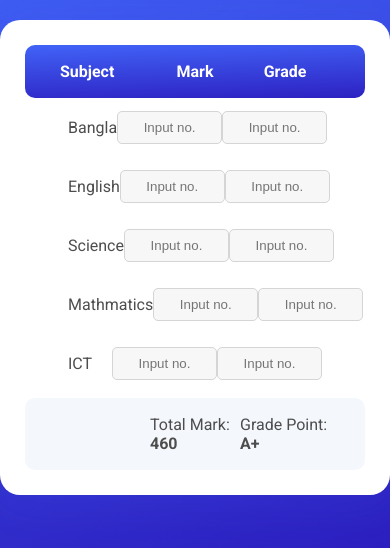
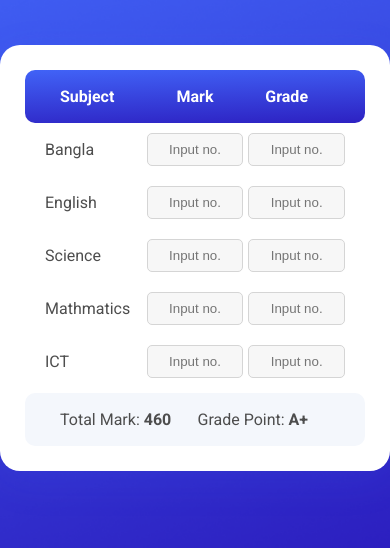
Before and after one commit to solaimanshadin/Resultsheet, a plain HTML site: page index.html in a window 390 px wide. Shown: the part 206-754 px from the top of the page. Drawn offline with Linux system fonts and the light colour scheme.

Commit message:
Responsive Done

```diff
--- a/index.html
+++ b/index.html
@@ -23,49 +23,49 @@
                 <input id="bangla" type="text"  placeholder="Input no."/>
             </div>
             <div class="input-box">
-                <input id="bangla" type="text"  placeholder="Input no."/>
+                <input id="bangla-grade" type="text"  placeholder="Input no."/>
             </div>
           </div>
           <div class="row">
-            <label for="bangla">English</label>
+            <label for="english">English</label>
             <div class="input-box">
-                <input id="bangla" type="text"  placeholder="Input no."/>
+                <input id="english" type="text"  placeholder="Input no."/>
             </div>
             <div class="input-box">
-                <input id="bangla" type="text"  placeholder="Input no."/>
+                <input id="english-grade" type="text"  placeholder="Input no."/>
             </div>
           </div>
           <div class="row">
-            <label for="bangla">Science</label>
+            <label for="science">Science</label>
             <div class="input-box">
-                <input id="bangla" type="text"  placeholder="Input no."/>
+                <input id="science" type="text"  placeholder="Input no."/>
             </div>
             <div class="input-box">
-                <input id="bangla" type="text"  placeholder="Input no."/>
+                <input id="science-grade" type="text"  placeholder="Input no."/>
             </div>
           </div>
           <div class="row">
-            <label for="bangla">Mathmatics</label>
+            <label for="mathmatics">Mathmatics</label>
             <div class="input-box">
-                <input id="bangla" type="text"  placeholder="Input no."/>
+                <input id="mathmatics" type="text"  placeholder="Input no."/>
             </div>
             <div class="input-box">
-                <input id="bangla" type="text"  placeholder="Input no."/>
+                <input id="mathmatics-grade" type="text"  placeholder="Input no."/>
             </div>
           </div>
           <div class="row">
-            <label for="bangla">ICT</label>
+            <label for="ict">ICT</label>
             <div class="input-box">
-                <input id="bangla" type="text"  placeholder="Input no."/>
+                <input id="ict" type="text"  placeholder="Input no."/>
             </div>
             <div class="input-box">
-                <input id="bangla" type="text"  placeholder="Input no."/>
+                <input id="ict-grade" type="text"  placeholder="Input no."/>
             </div>
           </div>
         </div>
         <div class="footer">
-          <p>Total Mark: <strong>460</strong></p>
-          <p>Grade Point: <strong>A+</strong></p>
+          <p>Total Mark: <strong id="total-mark">460</strong></p>
+          <p>Grade Point: <strong id="final-grade">A+</strong></p>
         </div>
       </div>
     </div>
--- a/style.css
+++ b/style.css
@@ -49,12 +49,13 @@ body{
     grid-template-columns: repeat(3,1fr);
     padding: 17px 35px;
     align-items: center;
+    grid-gap: 5px;
 }
 .body{
     padding: 0 30px;
 }
 .body .row{
-    padding: 13px;
+    padding: 10px;
 }
 .footer{
     margin-top: 5px;
@@ -80,3 +81,18 @@ body{
     border-radius: 5px;
     text-align: center;
 }
+
+@media (max-width:776px){
+    .input-box input{
+        width: 100%;
+    }
+    .body {
+        padding: 0 10px;
+    }
+    .footer{
+        grid-template-columns: 1fr 1fr;
+    }
+    .footer p:first-child{
+        grid-column-start: 1;
+    }
+}
```
